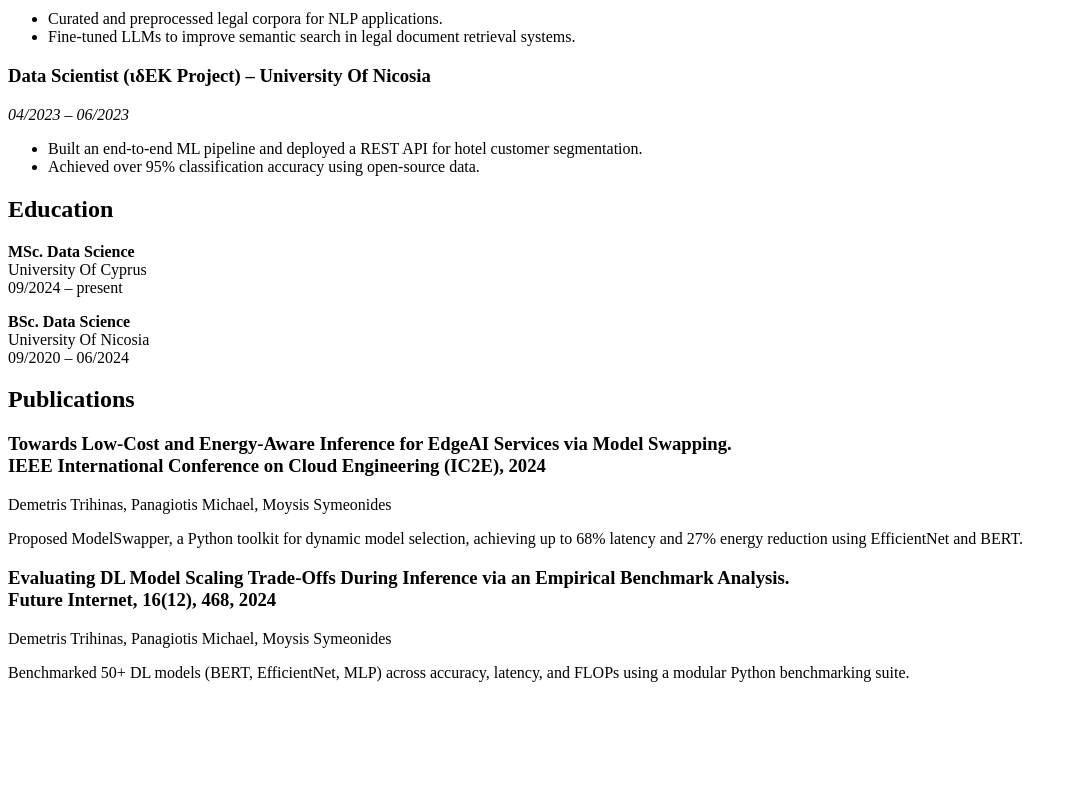
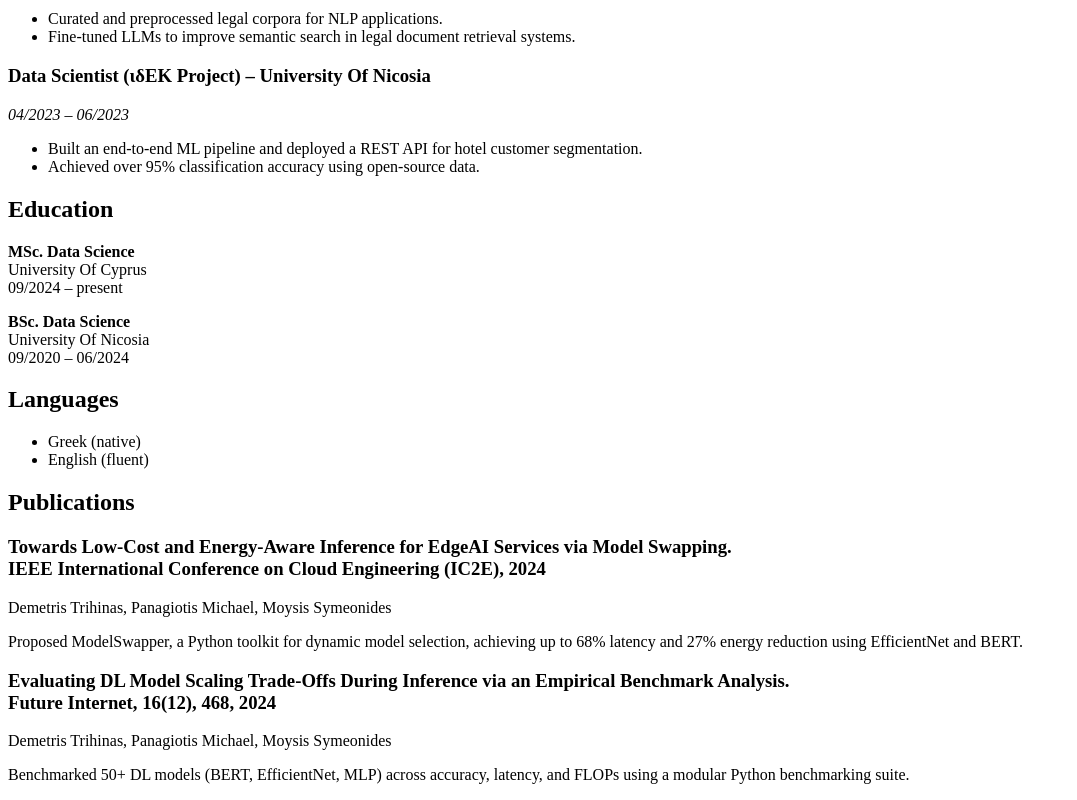
Before and after one commit to michp15/cv, a plain HTML site: page index.html in a window 1280 px wide. Shown: the part 596-1396 px from the top of the page, without its empty margins (0-1077 px from the left). Before the commit the page ends 1294 px from the top, so only its background shows below. Drawn offline with Linux system fonts and the light colour scheme.

Commit message:
Update index.html

```diff
--- a/index.html
+++ b/index.html
@@ -49,6 +49,12 @@
   <p><strong>MSc. Data Science</strong><br />University Of Cyprus<br />09/2024 – present</p>
   <p><strong>BSc. Data Science</strong><br />University Of Nicosia<br />09/2020 – 06/2024</p>
 
+  <h2>Languages</h2>
+  <ul>
+    <li>Greek (native)</li>
+    <li>English (fluent)</li>
+  </ul>
+
   <h2>Publications</h2>
 
   <h3>Towards Low-Cost and Energy-Aware Inference for EdgeAI Services via Model Swapping.<br />
```
